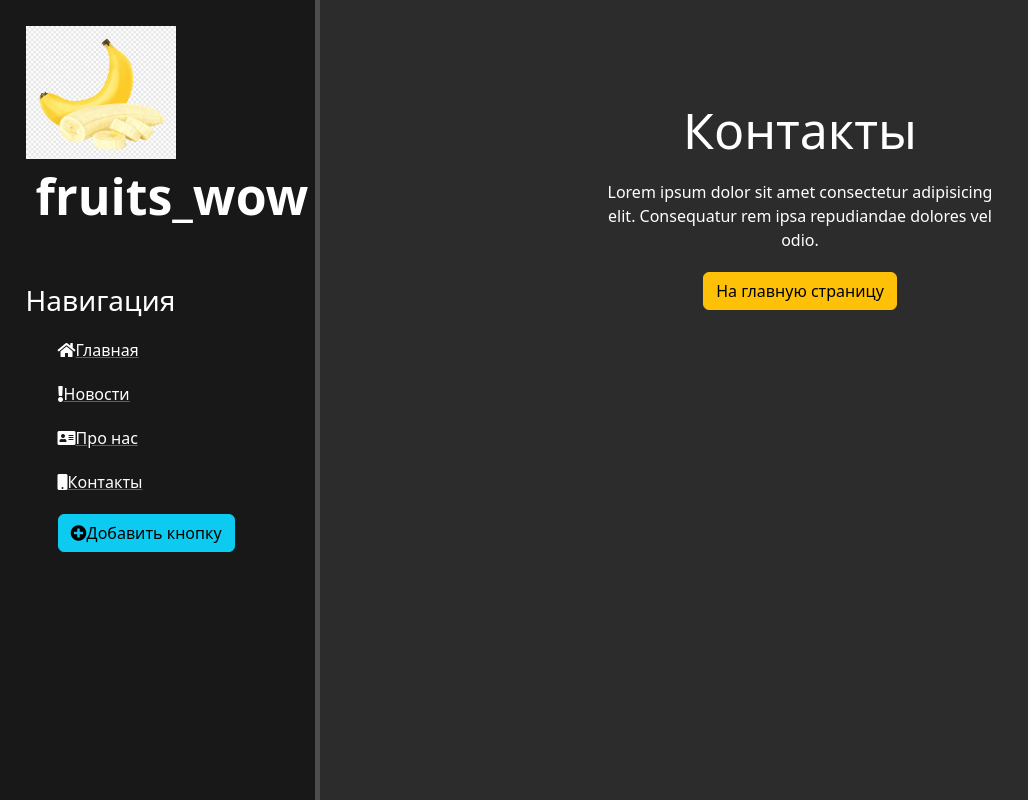
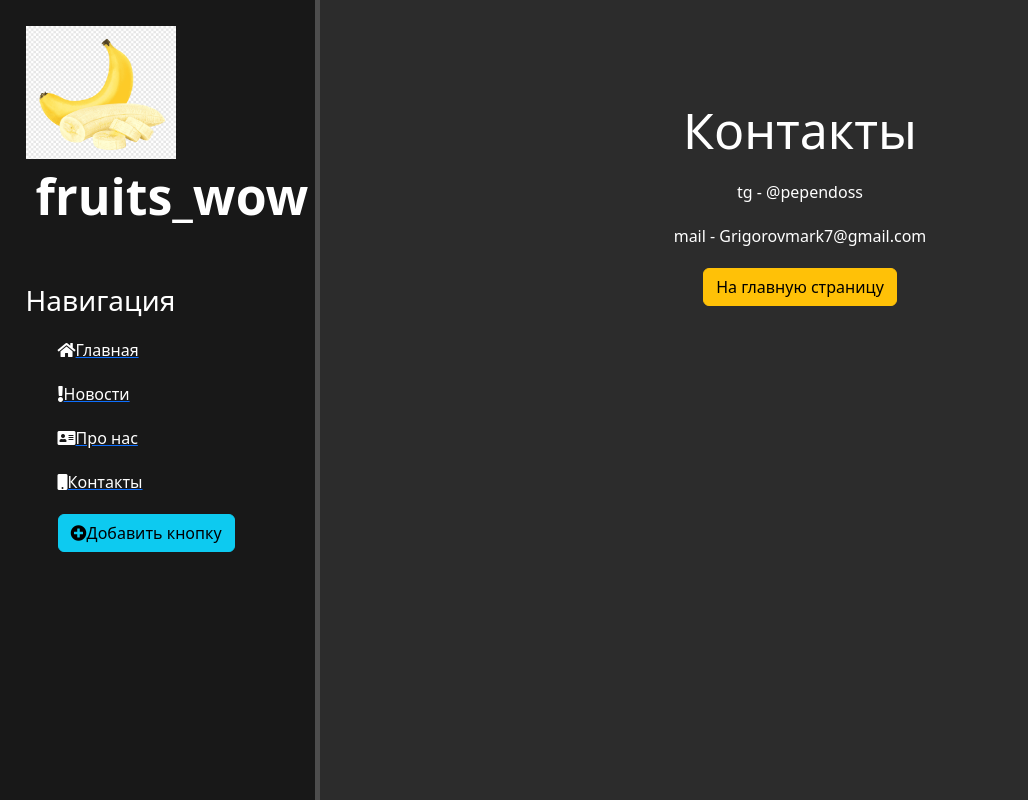
Before and after one commit to markgrg/web_fruits, a Django app: page /contacts in a window 1280 px wide. Shown: the whole page, without its empty margins (0-1028 px from the left). Run offline with Django 5.2, Linux system fonts and the light colour scheme; some libraries are stand-ins or nearby versions.

Commit message:
Update contacts.html

```diff
--- a/first_site/main/templates/main/contacts.html
+++ b/first_site/main/templates/main/contacts.html
@@ -4,7 +4,8 @@
 {% block content %}
 <div class="features">
     <h1>Контакты</h1>
-    <p>Lorem ipsum dolor sit amet consectetur adipisicing elit. Consequatur rem ipsa repudiandae dolores vel odio.</p>
+    <p>tg - @pependoss</p>
+    <p>mail - Grigorovmark7@gmail.com</p>
     <button class="btn btn-warning">На главную страницу</button>
 </div>
 {% endblock %}
```
